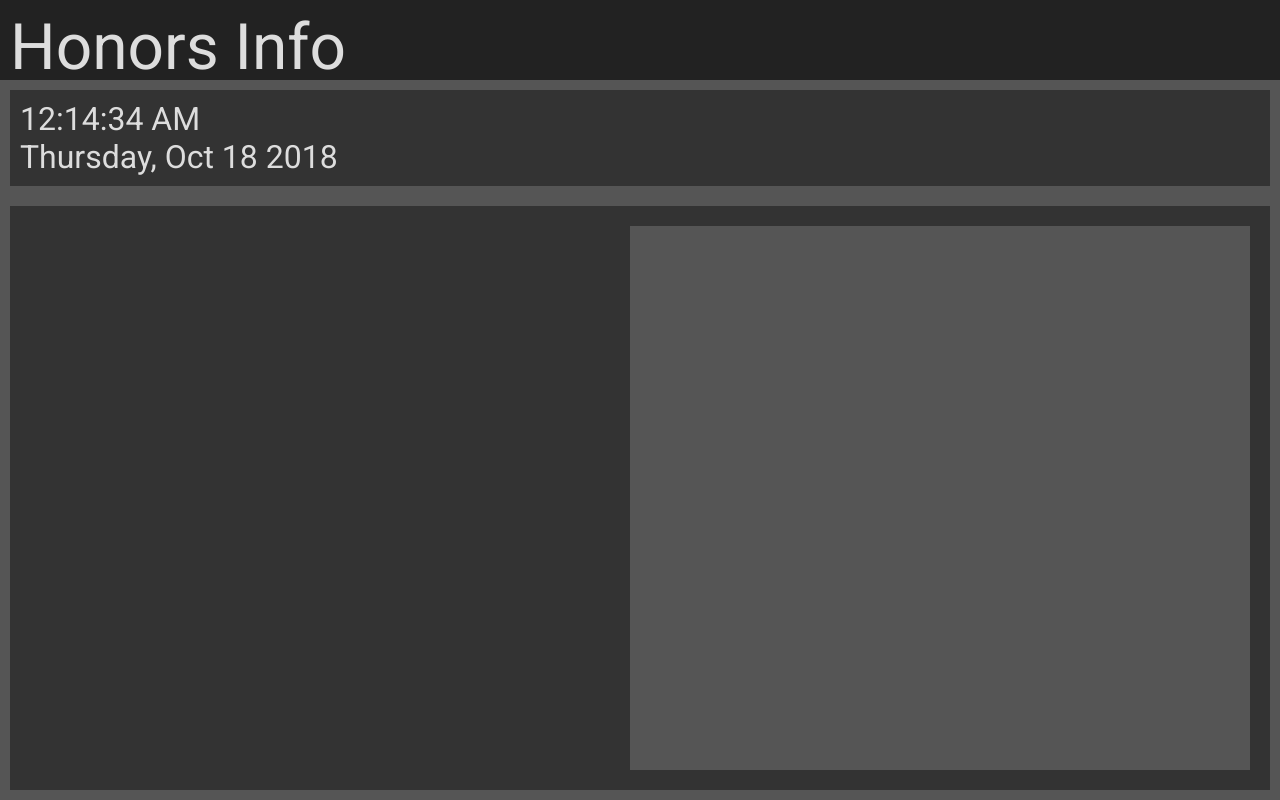
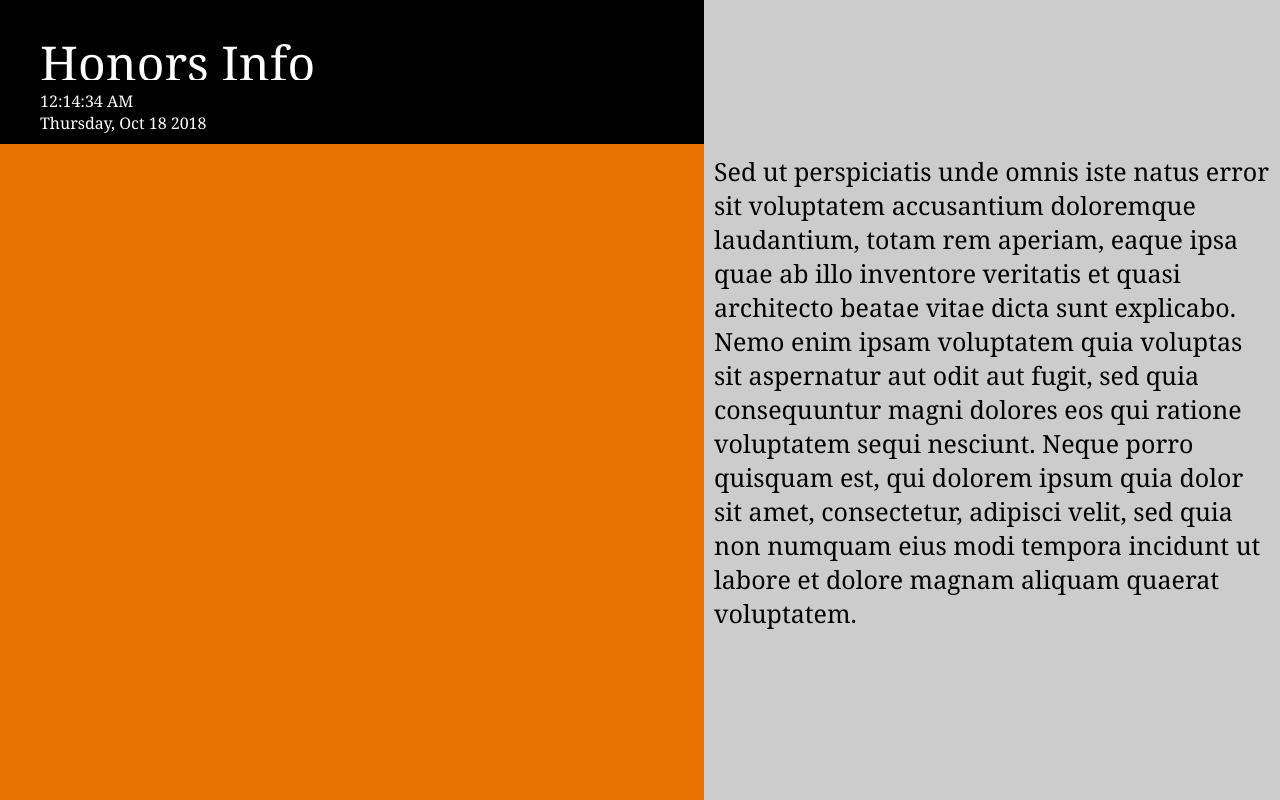
Before and after one commit to RITHonorsTechCommittee/web-pi-display, a website: page client/index.html in a window 1280 px wide. Drawn offline with Linux system fonts and the light colour scheme; no server answers.

Commit message:
Appearance Changes

```diff
--- a/client/index.html
+++ b/client/index.html
@@ -19,7 +19,8 @@
     <div id="time" class="content"></div>
     <div id="feed">
       <div id="items"></div>
-      <div id="details" class="content"></div>
+      <div id="details" class="content">Sed ut perspiciatis unde omnis iste natus error sit voluptatem accusantium doloremque laudantium, totam rem aperiam, eaque ipsa quae ab illo inventore veritatis et quasi architecto beatae vitae dicta sunt explicabo. Nemo enim ipsam voluptatem quia voluptas sit aspernatur aut odit aut fugit, sed quia consequuntur magni dolores eos qui ratione voluptatem sequi nesciunt. Neque porro quisquam est, qui dolorem ipsum quia dolor sit amet, consectetur, adipisci velit, sed quia non numquam eius modi tempora incidunt ut labore et dolore magnam aliquam quaerat voluptatem.
+      </div>
     </div>
   </div>
   <script src="script.js"></script>
--- a/client/style.css
+++ b/client/style.css
@@ -1,8 +1,9 @@
 * {
   margin: 0;
   padding: 0;
-  background-color:#555;
-  font-family: 'Roboto', sans-serif;
+  min-height: 100$%;
+  background-color: rgb(204, 204, 204);
+  font-family: 'Georgia', sans-serif;
   box-sizing: border-box;
 }
 
@@ -11,7 +12,7 @@
 }
 
 #container {
-    color: #DDD;
+    color: rgb(255, 255, 255);
     height: 100vh;
     display: flex;
     flex-direction: column;
@@ -19,27 +20,33 @@
 
 #container header {
     height: 80px;
-    width: 100%;
-    background-color: #222;
-    font-size: 4rem;
+    width: 55%;
+    padding-left: 40px;
+    padding-top: 30px;
+    background-color: rgb(0, 0, 0);
+    font-size: 3rem;
     flex: 0 0 auto;
 }
 
 #container > div {
-    margin: 10px;
-    background-color: #333;
-    font-size: 2rem;
+    margin: 0px;
+    background-color: rgb(0, 0, 0);
+    font-size: 1rem;
+    float:top;
 }
 
 #time {
     flex: 0 0 auto;
+    float:top;
+    padding-left: 40px;
+    width: 55%;
 }
 
 #feed {
     flex: 1 1 auto;
     display: flex;
     flex-direction: row;
-    padding: 10px;
+    padding: 0px;
 }
 
 #items {
@@ -47,15 +54,22 @@
     overflow: hidden;
     min-height: 0;
     display: flex;
+    min-width: 55%;
     flex-direction: column;
-    background-color: #333;
+    background-color: #e87400;
+    color: black;
 }
 
 .item {
-    margin: 10px;
+    margin: 0px;
+    background-color: #d9d9d6)
 }
 
 #details {
-    margin: 10px;
+    margin: 0px;
     flex: 1 1 0;
+    float: right;
+    width: 75%;
+    color:black;
+    font-size: 25px;
 }
```
